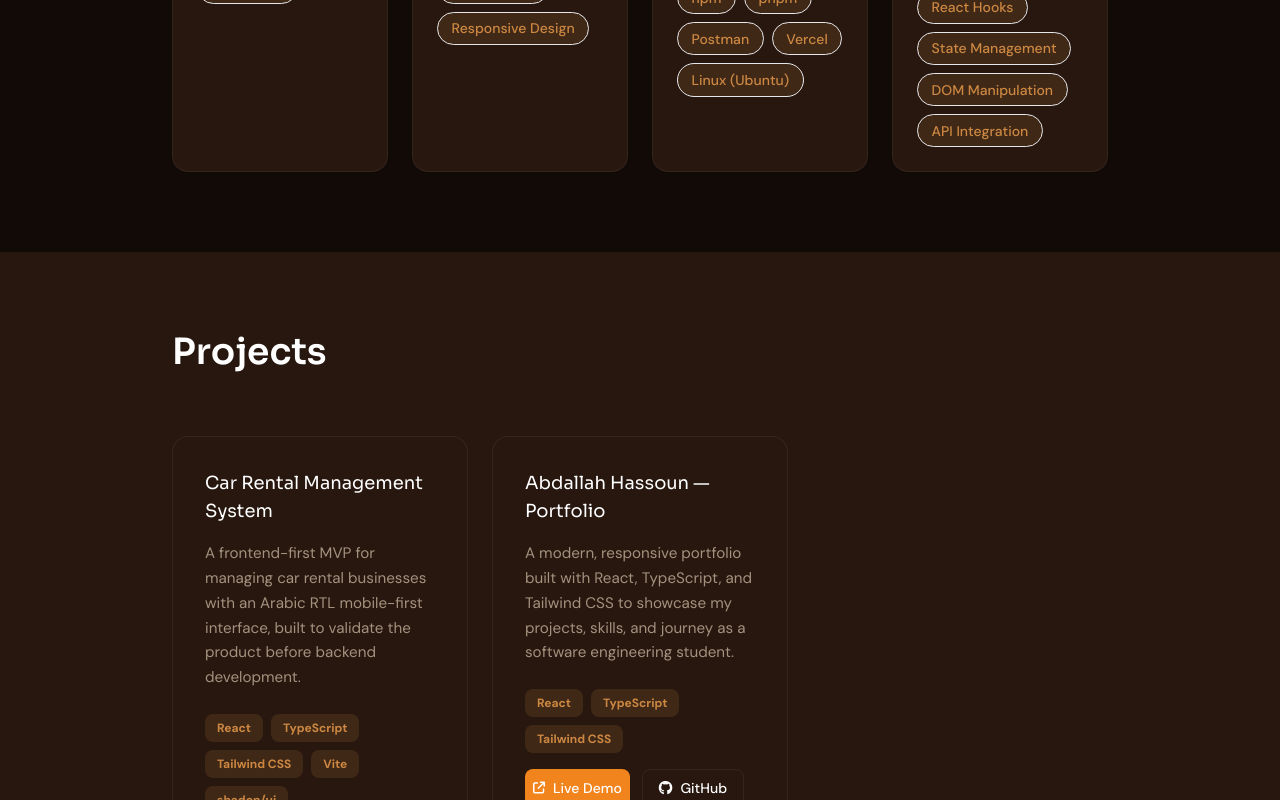
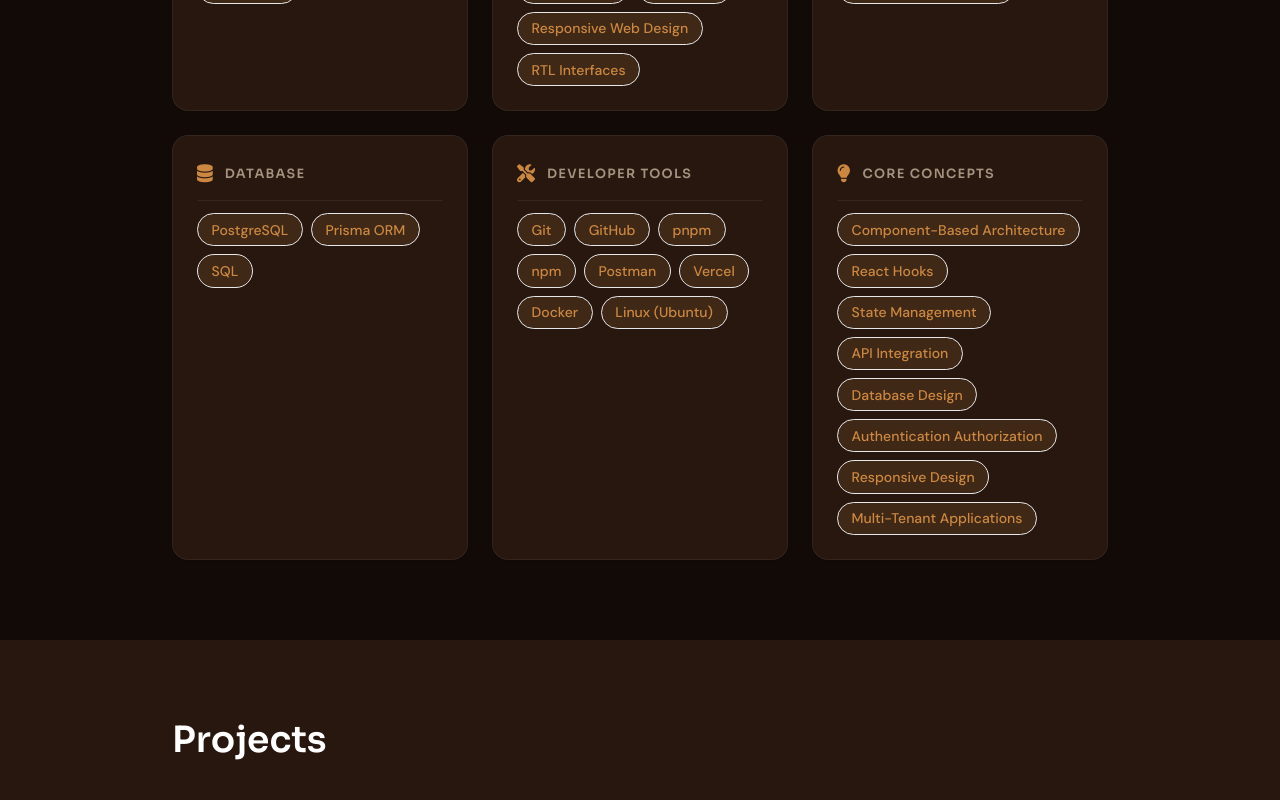
Before and after one commit to ahdevworker03/Abdallah-Hassoun-Portfolio, a React (Vite) app: page / in a window 1280 px wide. Shown: the part 2780-3580 px from the top of the page. Built offline with nearby package versions, Linux system fonts and the light colour scheme.

Commit message:
feat: update skills section with new categories and items; rename vehicle rental project

```diff
--- a/src/components/sections/Skills.tsx
+++ b/src/components/sections/Skills.tsx
@@ -3,9 +3,11 @@ import SkillPill from "../ui/SkillPill"
 
 const categoryIcons: Record<string, string> = {
   Languages: "fa-solid fa-code",
-  Web: "fa-solid fa-globe",
-  Tools: "fa-solid fa-screwdriver-wrench",
-  Concepts: "fa-solid fa-lightbulb",
+  Frontend: "fa-solid fa-globe",
+  Backend: "fa-solid fa-server",
+  Database: "fa-solid fa-database",
+  "Developer Tools": "fa-solid fa-screwdriver-wrench",
+  "Core Concepts": "fa-solid fa-lightbulb",
 }
 
 function Skills() {
@@ -15,7 +17,7 @@ function Skills() {
         <h2 className="mb-10 font-heading text-3xl font-semibold leading-tight text-text-primary md:text-4xl">
           Skills
         </h2>
-        <div className="grid grid-cols-1 gap-6 md:grid-cols-2 lg:grid-cols-4">
+        <div className="grid grid-cols-1 gap-6 md:grid-cols-2 lg:grid-cols-3">
           {skillCategories.map((category) => (
             <div
               key={category.name}
--- a/src/data/projects.ts
+++ b/src/data/projects.ts
@@ -8,12 +8,11 @@ export interface Project {
 }
 export const projects: Project[] = [
   {
-    title: "Car Rental Management System",
+    title: "Vehicle Rental Management SaaS",
     description:
-      "A frontend-first MVP for managing car rental businesses with an Arabic RTL mobile-first interface, built to validate the product before backend development.",
-    tech: ["React", "TypeScript", "Tailwind CSS", "Vite", "shadcn/ui"],
-    githubUrl: "https://github.com/ahdevworker03/car-rental-management-system",
-    liveUrl: "https://car-rental-management-system-car-re.vercel.app/",
+      "A full-stack, multi-tenant vehicle rental SaaS built with React, Node.js, PostgreSQL, and Prisma. Features authentication, rental workflows, analytics, and a responsive Arabic RTL dashboard.",
+    tech: ["React", "TypeScript", "Node.js", "Express", "PostgreSQL", "Prisma", "Tailwind CSS"],
+    githubUrl: "https://github.com/ahdevworker03/vehicle-rental-platform",
     featured: true,
   },
   {
--- a/src/data/skills.ts
+++ b/src/data/skills.ts
@@ -10,11 +10,26 @@ export const skillCategories: SkillCategory[] = [
   },
   {
     name: "Frontend",
-    items: ["React", "Vite", "Tailwind CSS", "Responsive Design"],
+    items: [
+      "React",
+      "Vite",
+      "Tailwind CSS",
+      "shadcn/ui",
+      "Responsive Web Design",
+      "RTL Interfaces",
+    ],
+  },
+  {
+    name: "Backend",
+    items: ["Node.js", "Express.js", "REST API Development"],
+  },
+  {
+    name: "Database",
+    items: ["PostgreSQL", "Prisma ORM", "SQL"],
   },
   {
     name: "Developer Tools",
-    items: ["Git & GitHub", "npm", "pnpm", "Postman", "Vercel", "Linux (Ubuntu)"],
+    items: ["Git", "GitHub", "pnpm", "npm", "Postman", "Vercel", "Docker", "Linux (Ubuntu)"],
   },
   {
     name: "Core Concepts",
@@ -22,8 +37,11 @@ export const skillCategories: SkillCategory[] = [
       "Component-Based Architecture",
       "React Hooks",
       "State Management",
-      "DOM Manipulation",
       "API Integration",
+      "Database Design",
+      "Authentication Authorization",
+      "Responsive Design",
+      "Multi-Tenant Applications",
     ],
   },
 ]
```
